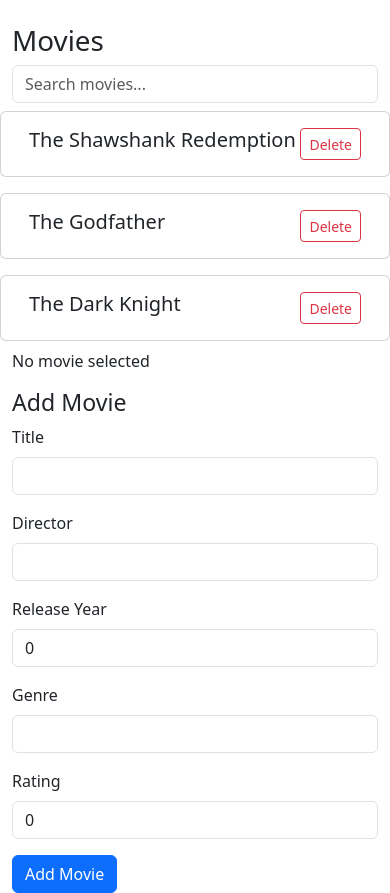
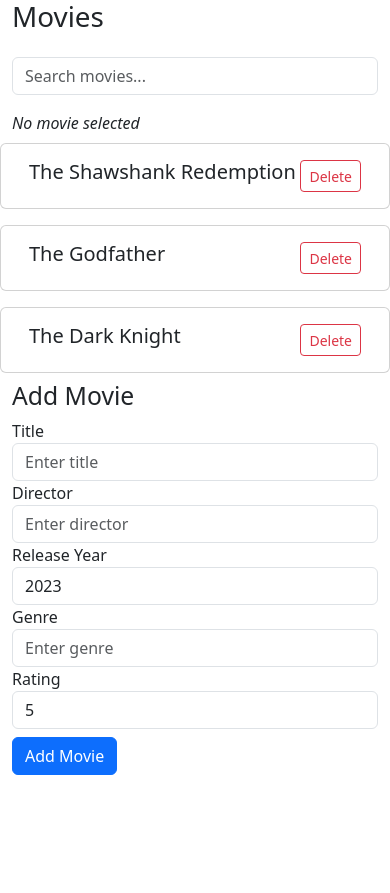
Before and after one commit to mickelson-classroom/list-detail-site-Cwighty, a React (Create React App) app: page / in a window 390 px wide. After the commit the page ends 844 px from the top, so only its background shows below. Built offline with nearby package versions, Linux system fonts and the light colour scheme.

Commit message:
responsive bootstrap and form classes

```diff
--- a/src/components/AddMovie.tsx
+++ b/src/components/AddMovie.tsx
@@ -2,13 +2,15 @@ import React, { useState } from "react";
 import { Movie } from "../models/Movie";
 
 export const AddMovie = ({ onAdd }: { onAdd: (movie: Movie) => void }) => {
-  const [newMovie, setNewMovie] = useState({
+  const defaultMovie = {
     title: "",
     director: "",
-    releaseYear: 0,
+    releaseYear: new Date().getFullYear(),
     genre: [],
-    rating: 0,
-  } as Movie);
+    rating: 5,
+  } as Movie;
+
+  const [newMovie, setNewMovie] = useState(defaultMovie);
 
   const handleNewMovie = (
     e: React.MouseEvent<HTMLButtonElement, MouseEvent>
@@ -18,90 +20,99 @@ export const AddMovie = ({ onAdd }: { onAdd: (movie: Movie) => void }) => {
       return;
     }
     onAdd(newMovie);
-    setNewMovie({
-      title: "",
-      director: "",
-      releaseYear: 0,
-      genre: [],
-      rating: 0,
-    } as Movie);
+    setNewMovie(defaultMovie);
   };
 
   return (
     <div>
-      <h3>Add Movie</h3>
+      <h2>Add Movie</h2>
       <form>
-        <div className="mb-3">
-          <label htmlFor="title" className="form-label">
-            Title
-          </label>
+        <div className="row">
+          <div className="col-lg-6">
+            <div className="form-group">
+              <label htmlFor="title">Title</label>
               <input
                 type="text"
                 className="form-control"
                 id="title"
+                placeholder="Enter title"
                 value={newMovie.title}
                 onChange={(e) =>
                   setNewMovie({ ...newMovie, title: e.target.value })
                 }
               />
             </div>
-        <div className="mb-3">
-          <label htmlFor="director" className="form-label">
-            Director
-          </label>
+
+            <div className="form-group">
+              <label htmlFor="director">Director</label>
               <input
                 type="text"
                 className="form-control"
                 id="director"
+                placeholder="Enter director"
                 value={newMovie.director}
                 onChange={(e) =>
                   setNewMovie({ ...newMovie, director: e.target.value })
                 }
               />
             </div>
-        <div className="mb-3">
-          <label htmlFor="releaseYear" className="form-label">
-            Release Year
-          </label>
+
+            <div className="form-group">
+              <label htmlFor="releaseYear">Release Year</label>
               <input
                 type="number"
                 className="form-control"
                 id="releaseYear"
+                placeholder="Enter release year"
                 value={newMovie.releaseYear}
                 onChange={(e) =>
-              setNewMovie({ ...newMovie, releaseYear: +e.target.value })
+                  setNewMovie({
+                    ...newMovie,
+                    releaseYear: parseInt(e.target.value),
+                  })
                 }
               />
             </div>
-        <div className="mb-3">
-          <label htmlFor="genre" className="form-label">
-            Genre
-          </label>
+          </div>
+
+          <div className="col-lg-6">
+            <div className="form-group">
+              <label htmlFor="genre">Genre</label>
               <input
                 type="text"
                 className="form-control"
                 id="genre"
+                placeholder="Enter genre"
                 value={newMovie.genre.join(", ")}
                 onChange={(e) =>
-              setNewMovie({ ...newMovie, genre: e.target.value.split(", ") })
+                  setNewMovie({
+                    ...newMovie,
+                    genre: e.target.value.split(", "),
+                  })
                 }
               />
             </div>
-        <div className="mb-3">
-          <label htmlFor="rating" className="form-label">
-            Rating
-          </label>
+
+            <div className="form-group">
+              <label htmlFor="rating">Rating</label>
               <input
                 type="number"
                 className="form-control"
                 id="rating"
+                placeholder="Enter rating"
                 value={newMovie.rating}
                 onChange={(e) =>
-              setNewMovie({ ...newMovie, rating: +e.target.value })
+                  setNewMovie({
+                    ...newMovie,
+                    rating: parseInt(e.target.value),
+                  })
                 }
               />
             </div>
-        <button className="btn btn-primary" onClick={handleNewMovie}>
+          </div>
+        </div>
+
+        <button className="btn btn-primary my-2" onClick={handleNewMovie}>
           Add Movie
         </button>
       </form>
--- a/src/components/MovieDetail.tsx
+++ b/src/components/MovieDetail.tsx
@@ -3,11 +3,11 @@ import "bootstrap/dist/css/bootstrap.css";
 
 export const MovieDetail = ({ movie }: { movie: Movie }) => {
   return (
-    <div className="container">
-      <h1>{movie.title}</h1>
+    <div>
+      <h3>{movie.title}</h3>
       <p className="lead">Director: {movie.director}</p>
       <p className="lead">Release Year: {movie.releaseYear}</p>
-      <p className="lead">Genre: {movie.genre.map(g => g + " ")}</p>
+      <p className="lead">Genre: {movie.genre.map((g) => g + " ")}</p>
       <p className="lead">Rating: {movie.rating}</p>
     </div>
   );
--- a/src/components/MovieFilter.tsx
+++ b/src/components/MovieFilter.tsx
@@ -9,10 +9,13 @@ export const MovieFilter = ({
     setFilter(event.target.value);
   };
 
-  return <input
-    type="text"
-    className="form-control"
-    placeholder="Search movies..."
-    value={filter}
-    onChange={handleFilterChange} />;
+  return (
+    <input
+      type="text"
+      className="form-control my-3"
+      placeholder="Search movies..."
+      value={filter}
+      onChange={handleFilterChange}
+    />
+  );
 };
--- a/src/components/MovieList.tsx
+++ b/src/components/MovieList.tsx
@@ -52,28 +52,36 @@ export const MovieList = () => {
 
   return (
     <div className="container">
-      <h1 className="mt-4">Movies</h1>
       <div className="row">
-        <div className="col-md-6">
-          <MovieFilter filter={filter} setFilter={setFilter} />
-          {filteredMovies.length === 0 && <em className="m-2">No movies</em>}
-        {filteredMovies.map((movie, index) => (
-          <div className="row" key={index}>
-            <MovieItem
-              movie={movie}
-              onDelete={() => handleDelete(index)}
-              onSelect={handleSelect}
-              isSelected={selectedMovie === movie}
-            />
+        <div className="col-md-3">
+          <h1 className="">Movies</h1>
+        </div>
+        <div className="col-md-9">
+          <div className="">
+            <MovieFilter filter={filter} setFilter={setFilter} />
           </div>
-        ))}
         </div>
+      </div>
+      <div className="row">
         <div className="col-md-6">
           {selectedMovie && filteredMovies.includes(selectedMovie) ? (
             <MovieDetail movie={selectedMovie} />
           ) : (
-            <p>No movie selected</p>
+            <em>No movie selected</em>
           )}
+        </div>
+        <div className="col-md-6">
+          {filteredMovies.length === 0 && <em className="m-2">No movies</em>}
+          {filteredMovies.map((movie, index) => (
+            <div className="row" key={index}>
+              <MovieItem
+                movie={movie}
+                onDelete={() => handleDelete(index)}
+                onSelect={handleSelect}
+                isSelected={selectedMovie === movie}
+              />
+            </div>
+          ))}
         </div>
       </div>
       <div className="row">
```
Lines whose indentation alone changed are shown as unchanged.
